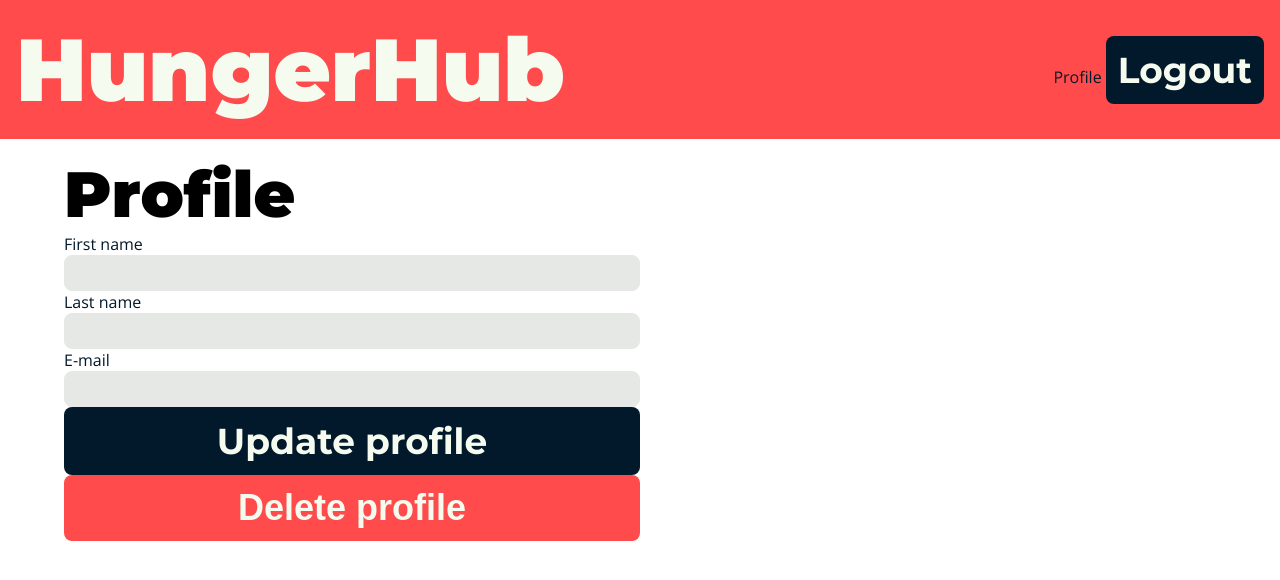
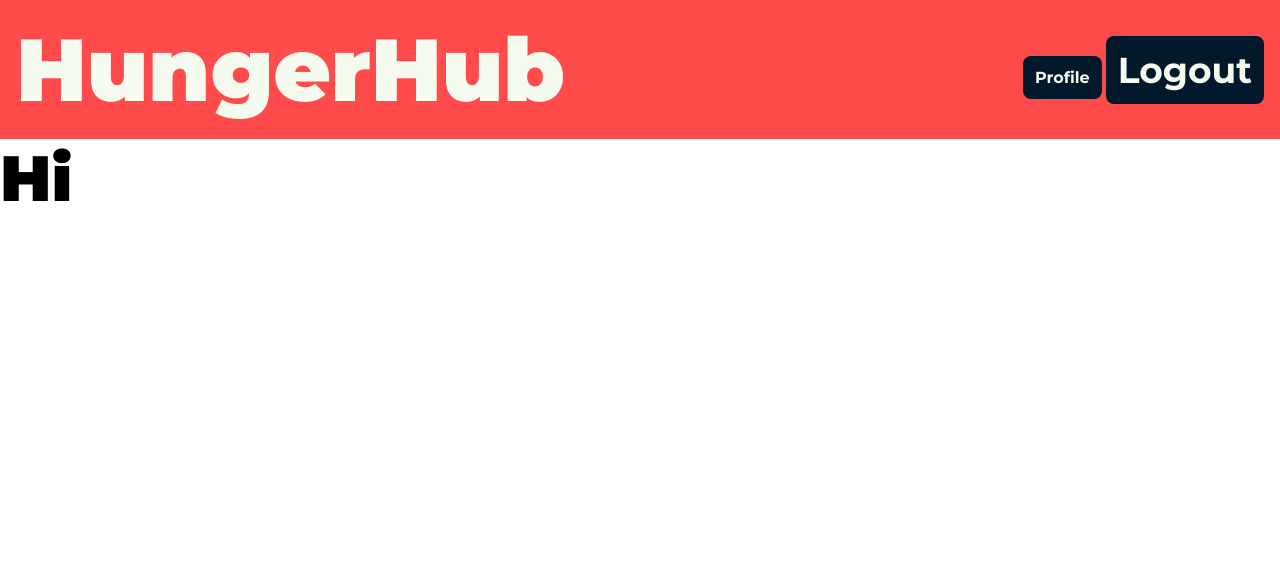
Before and after one commit to sofiaabrahamsen/webdev_eksamen, a Flask app: page /partner in a window 1280 px wide. Shown: the top 580 px of the page. Run offline with Flask 3, Linux system fonts and the light colour scheme; the visitor is signed in with stand-in values (Sample User, id 1).

Commit message:
route til profile og edit af top

```diff
--- a/app.py
+++ b/app.py
@@ -26,6 +26,17 @@
 @app.get("/")
 def view_index():
     return render_template("view_index.html")
+
+##############################
+# Index / landingpage
+##############################
+@app.get("/profile")
+def view_profile():
+    user = session.get("user", "")
+    if not user:
+        return redirect(url_for("view_index"))
+    return render_template("view_profile.html", user=user)
+
 
 ##############################
 # Items and map
--- a/templates/_top_logged.html
+++ b/templates/_top_logged.html
@@ -11,13 +11,9 @@
     <form method="POST" action="{{url_for('logout')}}">
         <header>
             <h1 class="logo">HungerHub</h1>
-        <nav class="top_nav">
-<!-- skal have en if end ind, der kun displayer denne, hvis role != partner -->
-            <a href="/profile">Profile</a>
-
-        <button class="cta">
-            Logout
-        </button>
-    </nav>
-</header>
+            <nav class="top_nav">
+                <a class="cta" href="{{url_for('view_profile')}}">Profile</a>
+                <button class="cta">Logout</button>
+            </nav>
+        </header>
     </form>
--- a/templates/view_partner.html
+++ b/templates/view_partner.html
@@ -1,31 +1,6 @@
 {% include "_top_logged.html" %}
-        <main>
-            <section>
-                <h1>Profile</h1>
 
-        <!-- form, hvor placeholders indeholder/viser nuværende info -->
-                <form id="frm_profile_update" class="profile">
-                    <div>
-                        <label for="user_name">First name</label>
-                        <input type="text" name="user_name" id="user_name" value="{{user['user_name']}}" >
-                    </div>
-
-                    <div>
-                        <label for="user_last_name">Last name</label>
-                        <input type="text" name="user_last_name" id="user_last_name" value="{{user['user_last_name']}}" >
-                    </div>
-
-                    <div>
-                        <label for="user_email">E-mail</label>
-                        <input type="email" name="user_email" id="user_email" value="{{user['user_email']}}" >
-                    </div>
-
-                    <!-- skal have disse knapper til at virke med korrekte routes -->
-                    <button class="cta" mix-put="/users" mix-data="#frm_profile_update">Update profile</button>
-                    <button class="delete" mix-delete="/users/{{user['user_pk']}}">Delete profile</button>
-                </form>
-            </section>
-        </main>
+<h1>Hi {{user['user_name']}}</h1>
     </body>
 </html>
 
```
Also changed, not shown: templates/view_profile.html (+7 -10 lines), 2 other files.
